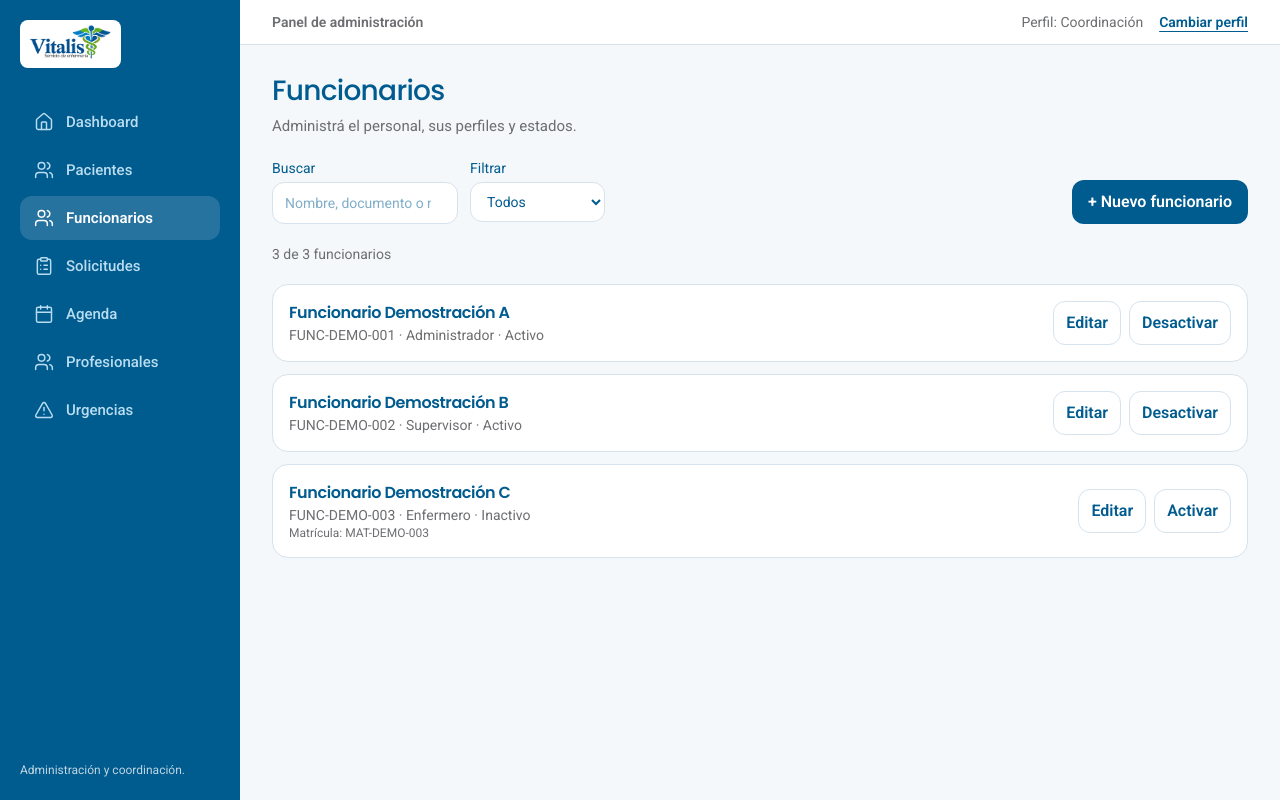
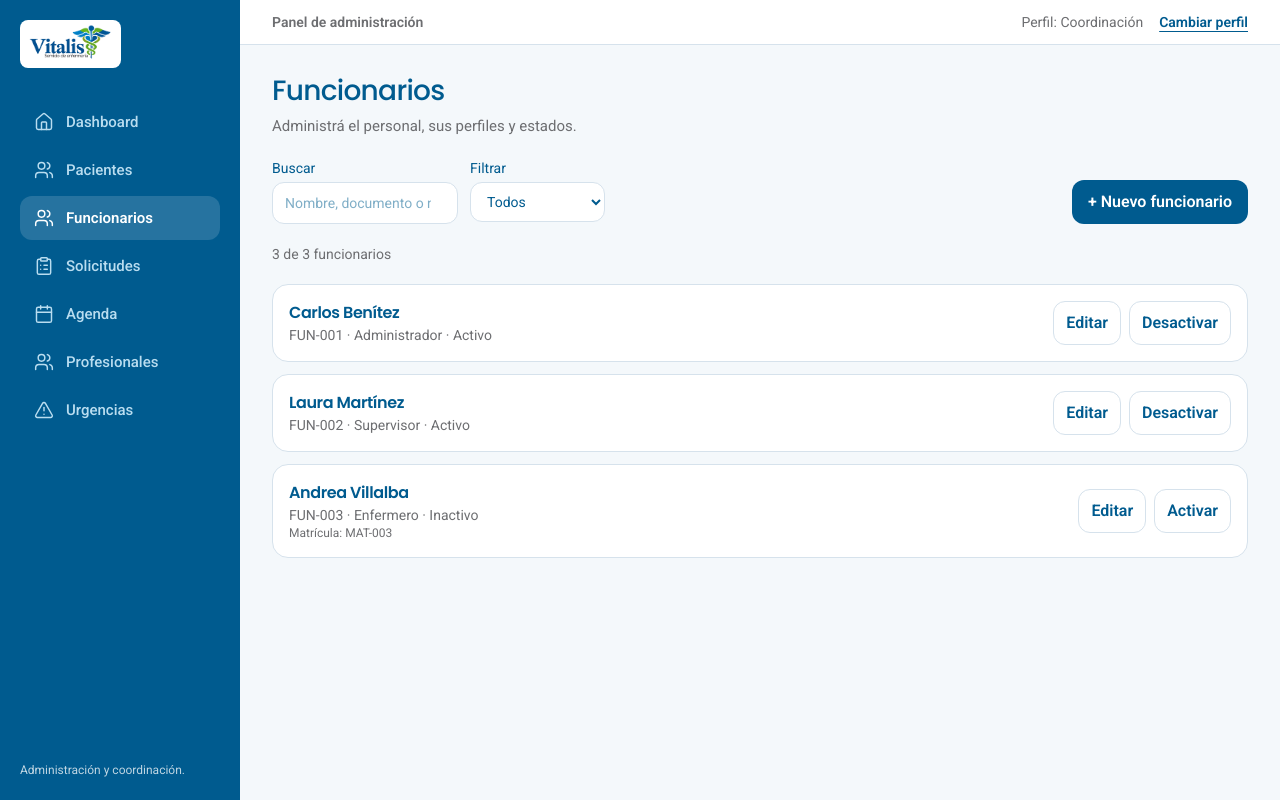
Before and after one commit to equantum-py/vitalis-demo, a Next.js app: page /admin/funcionarios in a window 1280 px wide. Built offline with nearby package versions, Linux system fonts and the light colour scheme.

Commit message:
content: nombres naturales para registros iniciales sin alterar registros personalizados

```diff
--- a/app/admin/funcionarios/page.tsx
+++ b/app/admin/funcionarios/page.tsx
@@ -6,9 +6,9 @@ type Rol = "Administrador" | "Supervisor" | "Enfermero";
 type Funcionario = { id: string; nombre: string; apellido: string; documento: string; telefono: string; correo: string; matricula: string; rol: Rol; activo: boolean };
 const CLAVE = "vitalis-demo-funcionarios-08b";
 const INICIALES: Funcionario[] = [
- { id:"func-demo-1", nombre:"Funcionario", apellido:"Demostración A", documento:"FUNC-DEMO-001", telefono:"000 000 001", correo:"", matricula:"", rol:"Administrador", activo:true },
- { id:"func-demo-2", nombre:"Funcionario", apellido:"Demostración B", documento:"FUNC-DEMO-002", telefono:"000 000 002", correo:"", matricula:"", rol:"Supervisor", activo:true },
- { id:"func-demo-3", nombre:"Funcionario", apellido:"Demostración C", documento:"FUNC-DEMO-003", telefono:"000 000 003", correo:"", matricula:"MAT-DEMO-003", rol:"Enfermero", activo:false }
+ { id:"func-demo-1", nombre:"Carlos", apellido:"Benítez", documento:"FUN-001", telefono:"000 000 001", correo:"", matricula:"", rol:"Administrador", activo:true },
+ { id:"func-demo-2", nombre:"Laura", apellido:"Martínez", documento:"FUN-002", telefono:"000 000 002", correo:"", matricula:"", rol:"Supervisor", activo:true },
+ { id:"func-demo-3", nombre:"Andrea", apellido:"Villalba", documento:"FUN-003", telefono:"000 000 003", correo:"", matricula:"MAT-003", rol:"Enfermero", activo:false }
 ];
 const VACIO: Funcionario = { id:"",nombre:"",apellido:"",documento:"",telefono:"",correo:"",matricula:"",rol:"Enfermero",activo:true };
 const CAMPO="w-full rounded-xl border border-line bg-white px-3 py-2.5 text-ink";
@@ -20,7 +20,7 @@ export default function FuncionariosPage() {
  const [filtro,setFiltro]=useState("Todos");
  const [form,setForm]=useState<Funcionario|null>(null);
  const [error,setError]=useState("");
- useEffect(()=>{try{const raw=localStorage.getItem(CLAVE);const lista=raw?JSON.parse(raw):INICIALES;setDatos(Array.isArray(lista)?lista:INICIALES);}catch{setDatos(INICIALES);}setCargado(true);},[]);
+ useEffect(()=>{try{const raw=localStorage.getItem(CLAVE);const lista=raw?JSON.parse(raw):INICIALES;setDatos(Array.isArray(lista)?lista.map((f:Funcionario)=>f.id==="func-demo-1"&&f.nombre==="Funcionario"&&f.apellido==="Demostración A"?{...f,nombre:"Carlos",apellido:"Benítez",documento:"FUN-001"}:f.id==="func-demo-2"&&f.nombre==="Funcionario"&&f.apellido==="Demostración B"?{...f,nombre:"Laura",apellido:"Martínez",documento:"FUN-002"}:f.id==="func-demo-3"&&f.nombre==="Funcionario"&&f.apellido==="Demostración C"?{...f,nombre:"Andrea",apellido:"Villalba",documento:"FUN-003",matricula:"MAT-003"}:f):INICIALES);}catch{setDatos(INICIALES);}setCargado(true);},[]);
  useEffect(()=>{if(cargado)localStorage.setItem(CLAVE,JSON.stringify(datos));},[datos,cargado]);
  const filtrados=useMemo(()=>datos.filter(f=>(filtro==="Todos"||f.rol===filtro||filtro==="Activos"&&f.activo||filtro==="Inactivos"&&!f.activo)&&[f.nombre,f.apellido,f.documento,f.matricula].join(" ").toLowerCase().includes(busqueda.toLowerCase().trim())),[datos,busqueda,filtro]);
  function guardar(e:React.FormEvent<HTMLFormElement>){e.preventDefault();if(!form)return;const d=form.documento.trim();if(!form.nombre.trim()||!form.apellido.trim()||!d){setError("Nombre, apellido y documento son obligatorios.");return;}if(datos.some(f=>f.id!==form.id&&f.documento.toLowerCase()===d.toLowerCase())){setError("El documento ya está registrado.");return;}const f={...form,nombre:form.nombre.trim(),apellido:form.apellido.trim(),documento:d,id:form.id||"func-"+Date.now().toString(36)};setDatos(v=>form.id?v.map(x=>x.id===f.id?f:x):[f,...v]);setForm(null);setError("");}
```
